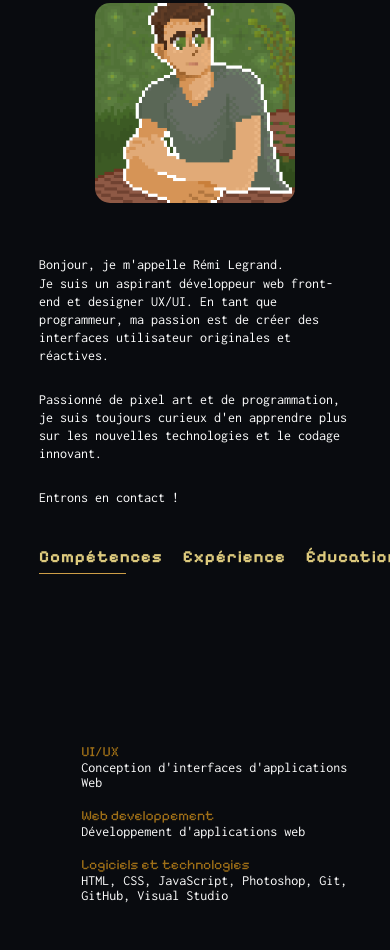
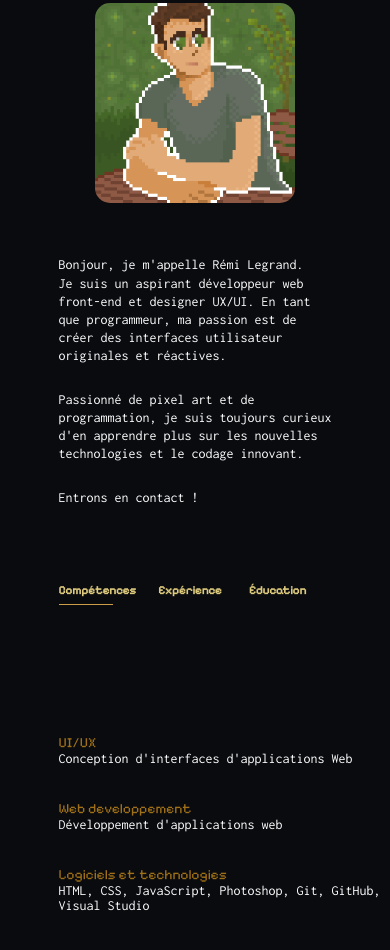
Before and after one commit to Alopekos/-Alopekos.github.io, a plain HTML site: page index.html in a window 390 px wide. Shown: the part 942-1892 px from the top of the page. Drawn offline with nearby package versions, Linux system fonts and the light colour scheme.

Commit message:
Modifications for mobile view in CSS/HTML

```diff
--- a/Styles/stylesheet.css
+++ b/Styles/stylesheet.css
@@ -813,23 +813,23 @@ h1 {
 
 .sub-title {
   font-size: 50px;
-  margin: auto 0;
+  margin: auto;
   font-family: "Pixelify Sans", sans-serif;
   color: #ddca7d;
   letter-spacing: 0.1em;
 }
-
+#experience ul li  {
+  width: 50svw;
+}
 .tab-titles {
   display: flex;
-  margin: 40px 0 40px;
+  margin-top: 9svh;
 }
 
 .tab-links {
-  margin-right: 50px;
   font-size: 18px;
   font-family: "Pixelify Sans", sans-serif;
   color: #ddca7d;
-  letter-spacing: 0.1em;
   cursor: pointer;
   position: relative;
 }
@@ -851,7 +851,8 @@ h1 {
 
 .tab-contents ul li {
   list-style: none;
-  margin: 2svh 0;
+  width: 100%;
+  padding:  2svh 0;
   font-family: "Inconsolata", sans-serif;
 }
 
@@ -862,9 +863,10 @@ h1 {
 
 .tab-contents {
   opacity: 0;
+  display: flex;
   position: absolute;
   transition: 0.2s;
-  margin: 0 5svh;
+  text-wrap: wrap;
 }
 
 .tab-contents.active-tab {
@@ -1164,6 +1166,10 @@ nav .menuicon {
     position: relative;
   }
 
+  .container {
+  padding: 0 15%;
+}
+
   #toggle {
     right: 0svh;
     width: 7svh;
@@ -1327,9 +1333,10 @@ nav .menuicon {
   }
 
   .tab-links {
-    font-size: 16px;
+    font-size: 3svw;
     margin-right: 20px;
   }
+
 
   .row {
     margin-bottom: 100px;
--- a/index.html
+++ b/index.html
@@ -316,8 +316,8 @@
                   Grenoble
                 </li>
                 <li>
-                  <span>2014</span><br />Stage d'observation en conception web
-                  design/web development à "La Haute Société", Grenoble
+                  <p><span>2014</span><br />Stage d'observation en conception web
+                  design/web development à "La Haute Société", Grenoble</p>
                 </li>
               </ul>
             </div>
```
